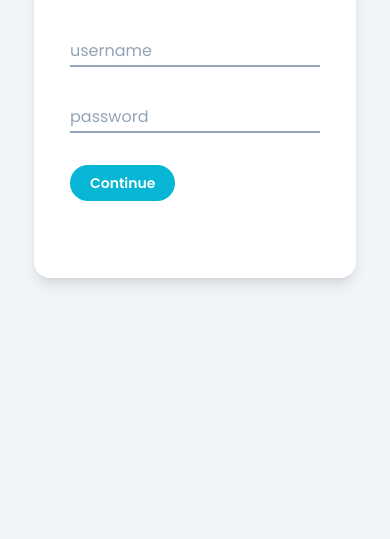
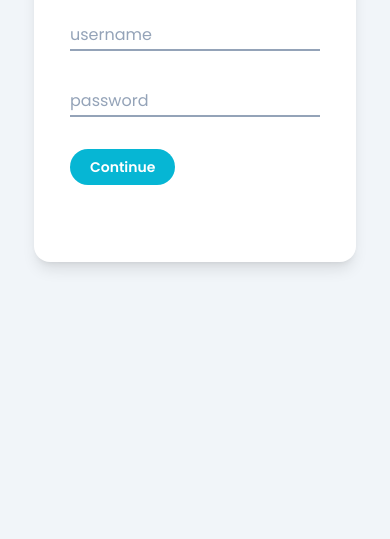
Before and after one commit to KarMint26/BaikMu-Admin-Dashboard, a website: page src/pages/login.html in a window 390 px wide. Shown: the part 385-924 px from the top of the page. After the commit the page ends 844 px from the top, so only its background shows below. Drawn offline with nearby package versions, Linux system fonts and the light colour scheme.

Commit message:
Edit Login Form-3

```diff
--- a/src/pages/login.html
+++ b/src/pages/login.html
@@ -17,9 +17,9 @@
     />
   </head>
   <body>
-    <div class="wrapper flex justify-center items-center min-h-screen">
+    <div class="wrapper flex justify-center items-center absolute translate-x-[50%] -translate-y-[50%] right-[50%] top-[50%]">
       <div
-        class="content-form flex justify-between items-center bg-white w-fit h-[450px] sm:w-[700px] sm:h-[500px] rounded-2xl shadow-lg overflow-hidden sm:-translate-y-0 -translate-y-16"
+        class="content-form flex justify-between items-center bg-white w-fit h-[450px] sm:w-[700px] sm:h-[500px] rounded-2xl shadow-lg overflow-hidden"
       >
         <div
           class="hero-login hidden px-12 sm:flex justify-center items-center flex-col h-full bg-[#73AEFF]"
```
Also changed, not shown: src/styles/style.css.
